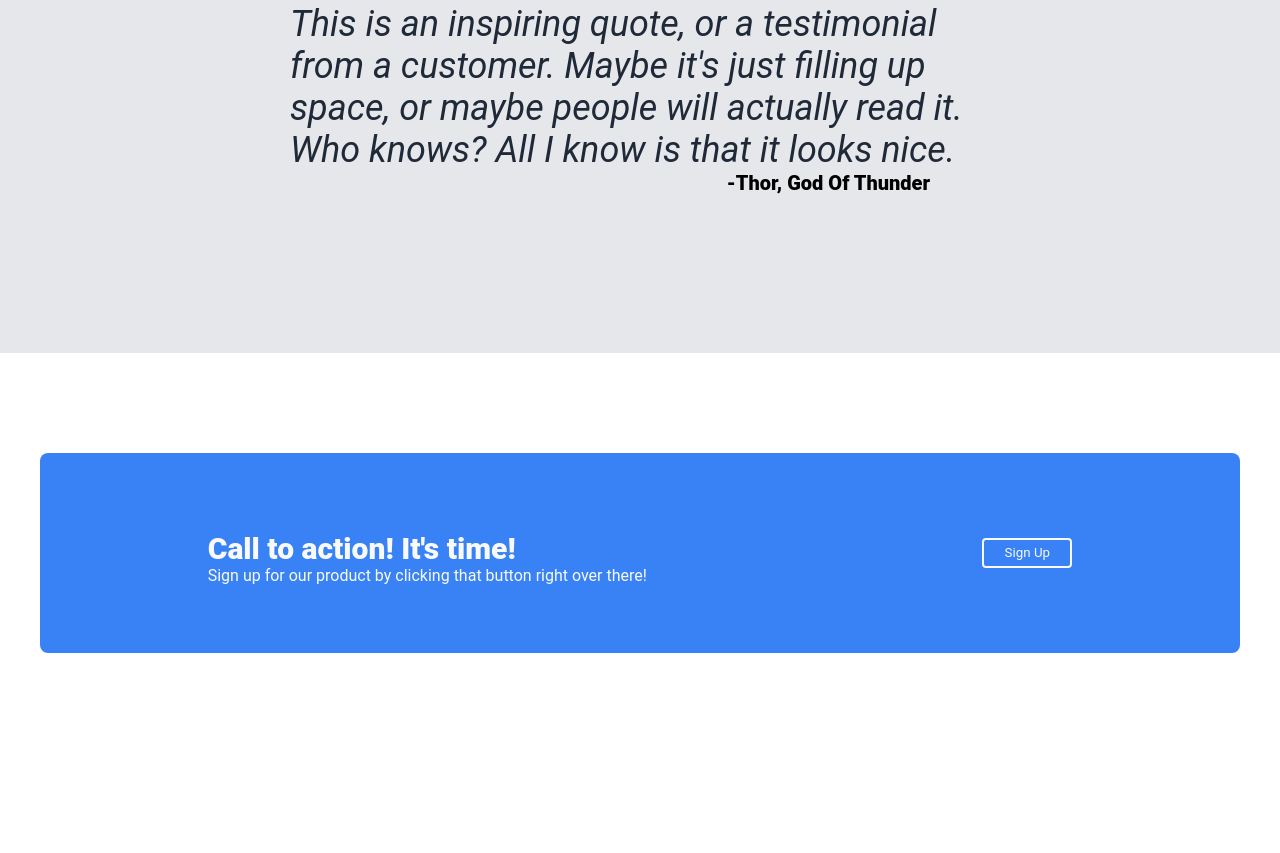
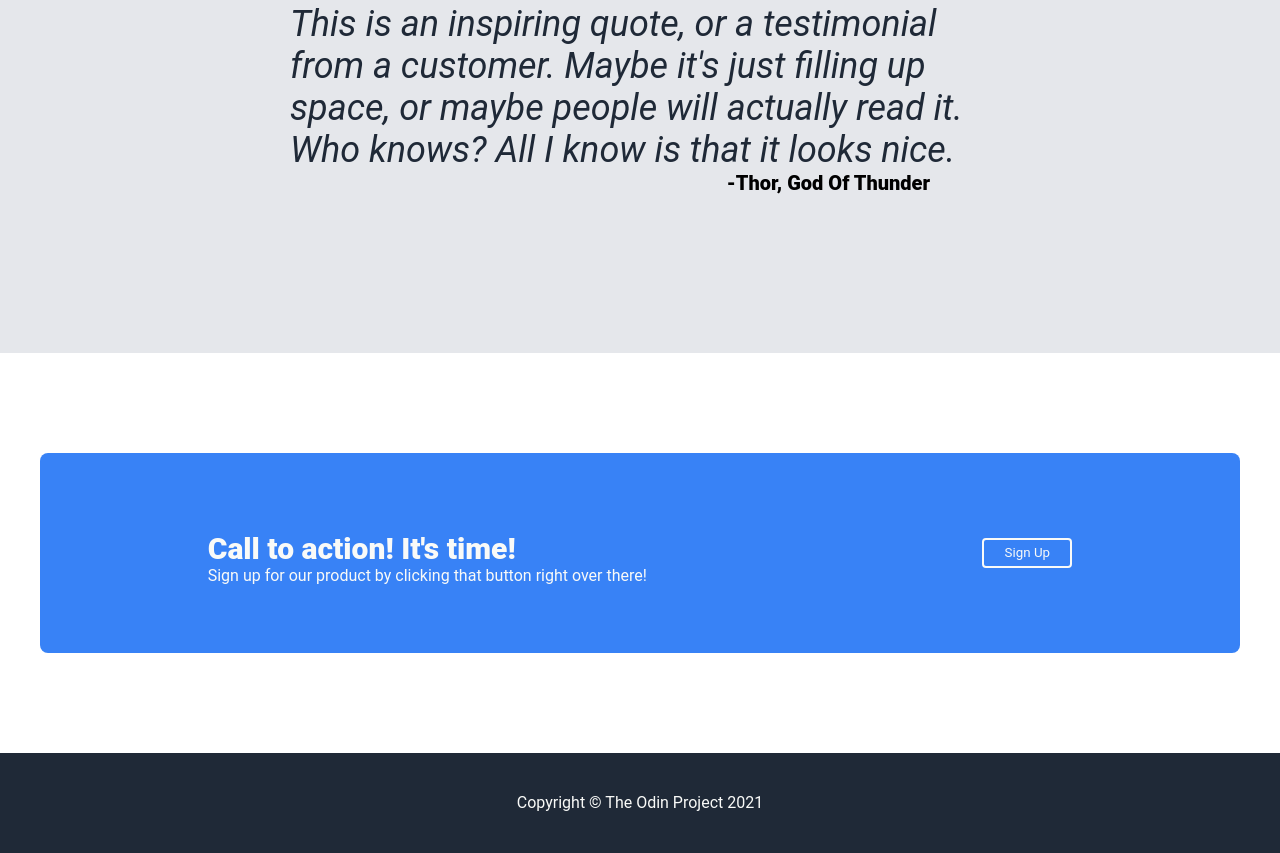
Before and after one commit to rohansh2017/odin, a plain HTML site: page websiteProject/index.html in a window 1280 px wide. Shown: the part 1491-2344 px from the top of the page. Before the commit the page ends 2244 px from the top, so only its background shows below. Drawn offline with Linux system fonts and the light colour scheme.

Commit message:
Section Edits
Finished Footer Section, simple alignment changes.

```diff
--- a/websiteProject/index.html
+++ b/websiteProject/index.html
@@ -64,10 +64,13 @@
       <div class = "action-box">
         <div class = "action-box-left">
           <p class = "main-text">Call to action! It's time!</p>
-          <p class = "sub-text">Sign up for our product by clicking that button right over there!</p>
+          <p class = "sub-text" style="color: #F9FAF8;">Sign up for our product by clicking that button right over there!</p>
         </div>
         <button class = "sign-up" type ="button">Sign Up</button>
       </div>
     </div>
+    <div class="footer">
+      <p>Copyright © The Odin Project 2021</p>
+    </div>
   </body>
 </html>
--- a/websiteProject/styles.css
+++ b/websiteProject/styles.css
@@ -148,10 +148,6 @@
     margin-top: 10px;
 }
 
-.sub-text{
-    color: #F9FAF8;
-}
-
 .sign-up{
     display: flex;
     align-self: center;
@@ -165,5 +161,13 @@
     border-radius: 4px;
     height: 30px;
     color: #F9FAF8;
+}
 
+.footer{
+    display: flex;
+    background-color:#1f2937;
+    color: #F9FAF8;
+    align-items: center;
+    justify-content: center;
+    height: 100px;
 }
```
